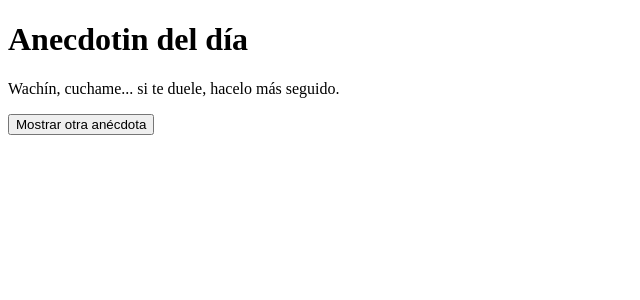
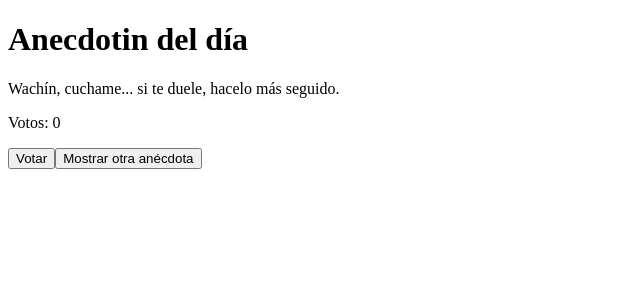
Before and after one commit to PersiiFRTL/Desarrollo_Web_React, a React (Vite) app in the folder part1/Unicafe/: page / in a window 1280 px wide. Shown: the top 300 px of the page, without its empty margins (0-640 px from the left). Built offline with nearby package versions, Linux system fonts and the light colour scheme.

Commit message:
Ejercicio 1.13 Done

```diff
--- a/part1/Unicafe/src/App.jsx
+++ b/part1/Unicafe/src/App.jsx
@@ -13,16 +13,25 @@ const anecdotes = [
 ]
 
   const [selected, setSelected] = useState(0)
+  const [votos, setVoto] = useState(Array(anecdotes.length).fill(0)) // Creo un array y lo relleno
 
   const Clickardo = () => {
     const Nrandom = Math.floor(Math.random() * anecdotes.length)
     setSelected(Nrandom)
   }
 
+  const Votardo = () => {
+    const nuevosVotos = [...votos]
+    nuevosVotos[selected] += 1
+    setVoto(nuevosVotos)
+  }
+
   return (
     <div>
       <h1>Anecdotin del día</h1>
       <p>{anecdotes[selected]}</p>
+      <p>Votos: {votos[selected]}</p>
+      <button onClick={Votardo}>Votar</button>
       <button onClick={Clickardo}>Mostrar otra anécdota</button>
     </div>
   )
```
